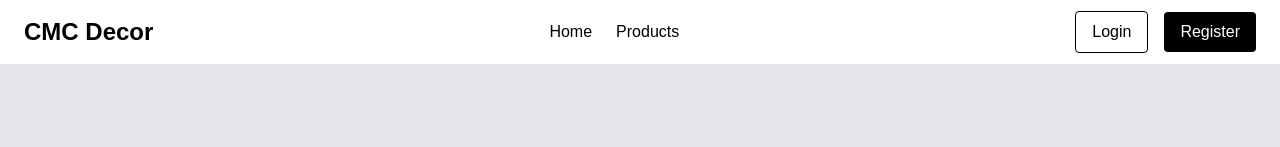
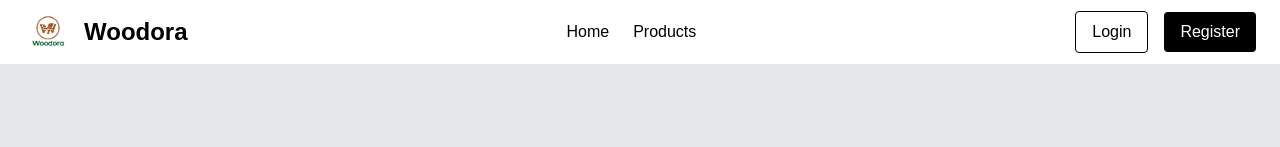
Before and after one commit to KyzmGD/decor-frontend, a React (Vite) app: page / in a window 1280 px wide. Shown: the top 147 px of the page. Built offline with nearby package versions, Linux system fonts and the light colour scheme; no server answers.

Commit message:
homepage

```diff
--- a/index.html
+++ b/index.html
@@ -2,7 +2,7 @@
 <html lang="en">
   <head>
     <meta charset="UTF-8" />
-    <link rel="icon" type="image/png" href="/logo.png" />
+    <link rel="icon" type="image/png" href="./public/logo.png" />
     <meta name="viewport" content="width=device-width, initial-scale=1.0" />
     <title>Woodora Furniture Store</title>
   </head>
--- a/src/components/Header.jsx
+++ b/src/components/Header.jsx
@@ -50,11 +50,25 @@ function Header() {
         <Link
           to="/"
           className="
+    flex
+    items-center
+    gap-3
+  "
+        >
+          <img
+            src="/logo.png"
+            alt="Woodora"
+            className="w-12 h-12 object-contain"
+          />
+
+          <span
+            className="
       text-2xl
       font-bold
     "
           >
-          CMC Decor
+            Woodora
+          </span>
         </Link>
 
         {/* Navigation */}
```
Also changed, not shown: public/logo.png. Lines whose indentation alone changed are shown as unchanged.
